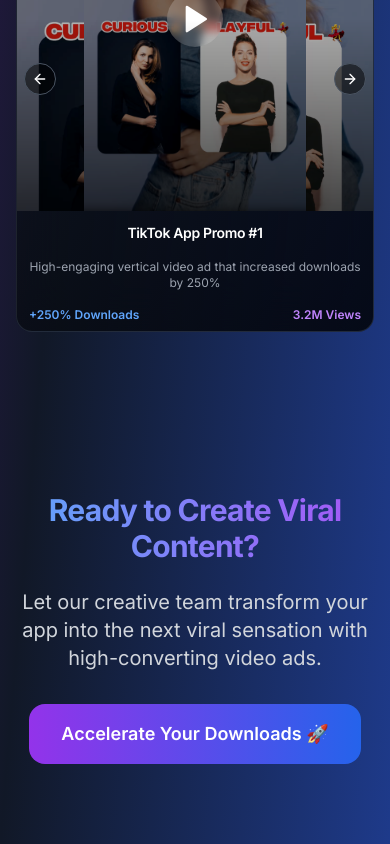
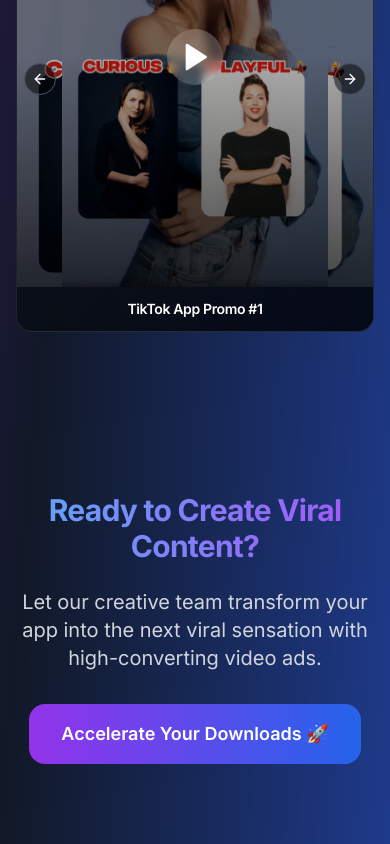
Before and after one commit to morcorp55/jullian-mobile-craft, a React (Vite) app: page /creative-studio in a window 390 px wide. Shown: the part 3736-4580 px from the top of the page. Built offline with nearby package versions, Linux system fonts and the light colour scheme.

Commit message:
Remove video card details
Removed description, views, and downloads from video cards.

```diff
--- a/src/components/VideoCard.tsx
+++ b/src/components/VideoCard.tsx
@@ -1,6 +1,5 @@
-
-import React, { useState, useRef, useEffect, useContext } from 'react';
-import { Play, Pause, Volume2, VolumeX } from 'lucide-react';
+import React, { useState, useRef, useEffect } from 'react';
+import { Play, Volume2, VolumeX } from 'lucide-react';
 
 interface VideoCardProps {
   id: string;
@@ -279,14 +278,14 @@ const VideoCard: React.FC<VideoCardProps> = ({
           <>
             {/* Video içeriği için dokunma alanı - sadece video alanı */}
             <div
-              className="absolute inset-0 flex items-center justify-center"
+              className="absolute inset-0 flex items-center justify-center cursor-pointer"
               style={{ backgroundImage: `url(${thumbnailUrl})`, backgroundSize: 'cover', backgroundPosition: 'center' }}
+              onClick={handleVideoClick}
             >
               <img
                 src={thumbnailUrl}
                 alt="Video thumbnail"
-                className="h-full w-auto object-contain cursor-pointer"
-                onClick={handleVideoClick}
+                className="h-full w-auto object-contain"
               />
 
               {/* Play button overlay - sadece video içeriği üzerinde */}
@@ -321,16 +320,9 @@ const VideoCard: React.FC<VideoCardProps> = ({
         )}
       </div>
 
-      {/* Video info - Fixed height with consistent spacing */}
-      <div className="p-3 md:p-6 flex-1 flex flex-col justify-between min-h-[120px] md:min-h-[140px]">
-        <div className="flex-1">
-          <h3 className="text-sm md:text-lg font-semibold mb-1 md:mb-2 text-white line-clamp-2 h-8 md:h-12 overflow-hidden">{title}</h3>
-          <p className="text-gray-400 text-xs md:text-sm mb-2 md:mb-4 line-clamp-2 h-8 md:h-10 overflow-hidden">{description}</p>
-        </div>
-        <div className="flex justify-between items-center pt-2">
-          <span className="text-blue-400 font-semibold text-xs md:text-sm truncate pr-2">{downloads}</span>
-          <span className="text-purple-400 font-semibold text-xs md:text-sm truncate">{views}</span>
-        </div>
+      {/* Video info - Sadece başlık */}
+      <div className="p-3 md:p-6 flex items-center justify-center">
+        <h3 className="text-sm md:text-lg font-semibold text-white text-center">{title}</h3>
       </div>
     </div>
   );
```
